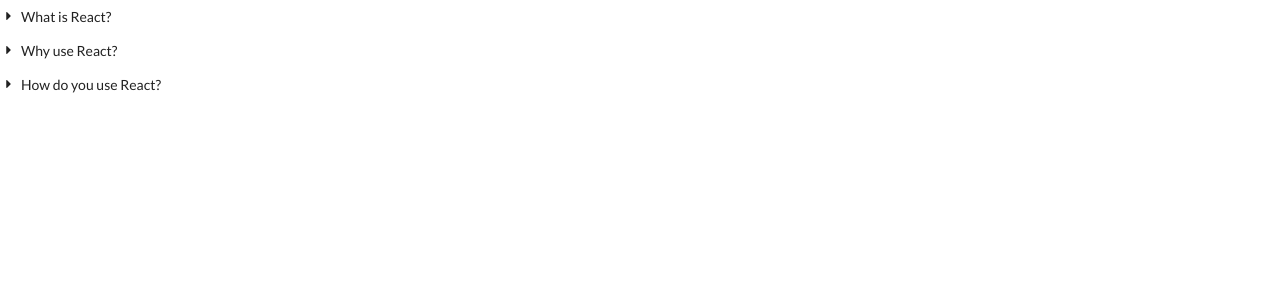
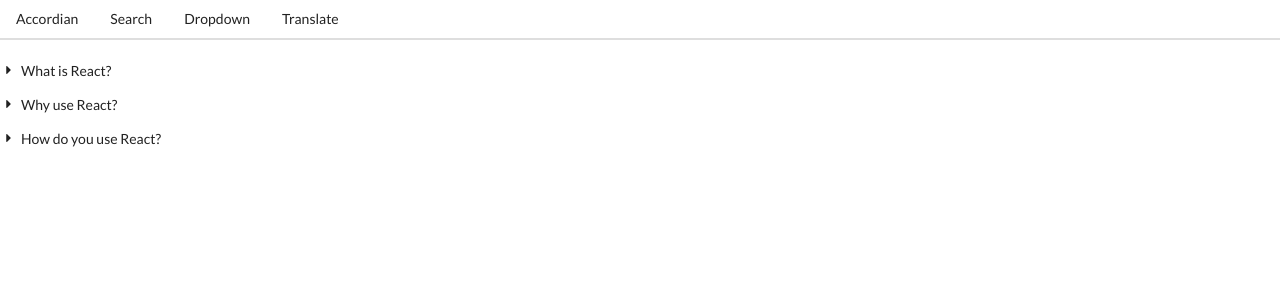
Before and after one commit to AshishSheoran/React-workshop, a React (Create React App) app in the folder widgets/: page / in a window 1280 px wide. Shown: the top 300 px of the page. Built offline with nearby package versions, Linux system fonts and the light colour scheme.

Commit message:
Added Header and fixed unnecessary loading of files

```diff
--- a/widgets/src/App.js
+++ b/widgets/src/App.js
@@ -4,6 +4,7 @@
 import Dropdown from './components/Dropdown';
 import Translate from './components/Translate';
 import Route from './components/Route';
+import Header from './components/Header';
 
 const items = [
     {
@@ -39,6 +40,7 @@
     const [selected, setSelected] = useState(options[0]);
     return (
         <div>
+            <Header />
             <Route path="/">
                 <Accordian items={items} />
             </Route>
--- /dev/null
+++ b/widgets/src/components/Header.js
@@ -0,0 +1,22 @@
+import React from 'react';
+import Link from './Link';
+
+const Header = () => {
+    return (
+        <div className="ui secondary pointing menu">
+            <Link href="/" className="item">
+                Accordian
+            </Link>
+            <Link href="/list" className="item">
+                Search
+            </Link>
+            <Link href="/dropdown" className="item">
+                Dropdown
+            </Link>
+            <Link href="/translate" className="item">
+                Translate
+            </Link>
+        </div>
+    );
+};
+export default Header;
--- /dev/null
+++ b/widgets/src/components/Link.js
@@ -0,0 +1,27 @@
+import React from 'react';
+
+const Link = ({ className, href, children }) => {
+    const onClick = (event) => {
+        // To open any link in new window by pressing command/ctrl
+        if (event.metaKey || event.ctrlKey) {
+            return;
+        }
+
+        event.preventDefault();
+        window.history.pushState({}, '', href);
+
+        const navEvent = new PopStateEvent('popstate');
+        window.dispatchEvent(navEvent);
+    };
+
+    return (
+        <a
+            onClick={onClick}
+            className={className}
+            href={href}
+            children={children}
+        ></a>
+    );
+};
+
+export default Link;
--- a/widgets/src/components/Route.js
+++ b/widgets/src/components/Route.js
@@ -1,5 +1,21 @@
+import { useEffect, useState } from 'react';
+
 const Route = ({ path, children }) => {
-    return window.location.pathname === path ? children : null;
+    const [currentPath, setCurrentPath] = useState(window.location.pathname);
+
+    useEffect(() => {
+        const onLocationChange = () => {
+            setCurrentPath(window.location.pathname);
+        };
+
+        window.addEventListener('popstate', onLocationChange);
+
+        return () => {
+            window.removeEventListener('popstate', onLocationChange);
+        };
+    }, []);
+
+    return currentPath === path ? children : null;
 };
 
 export default Route;
```
